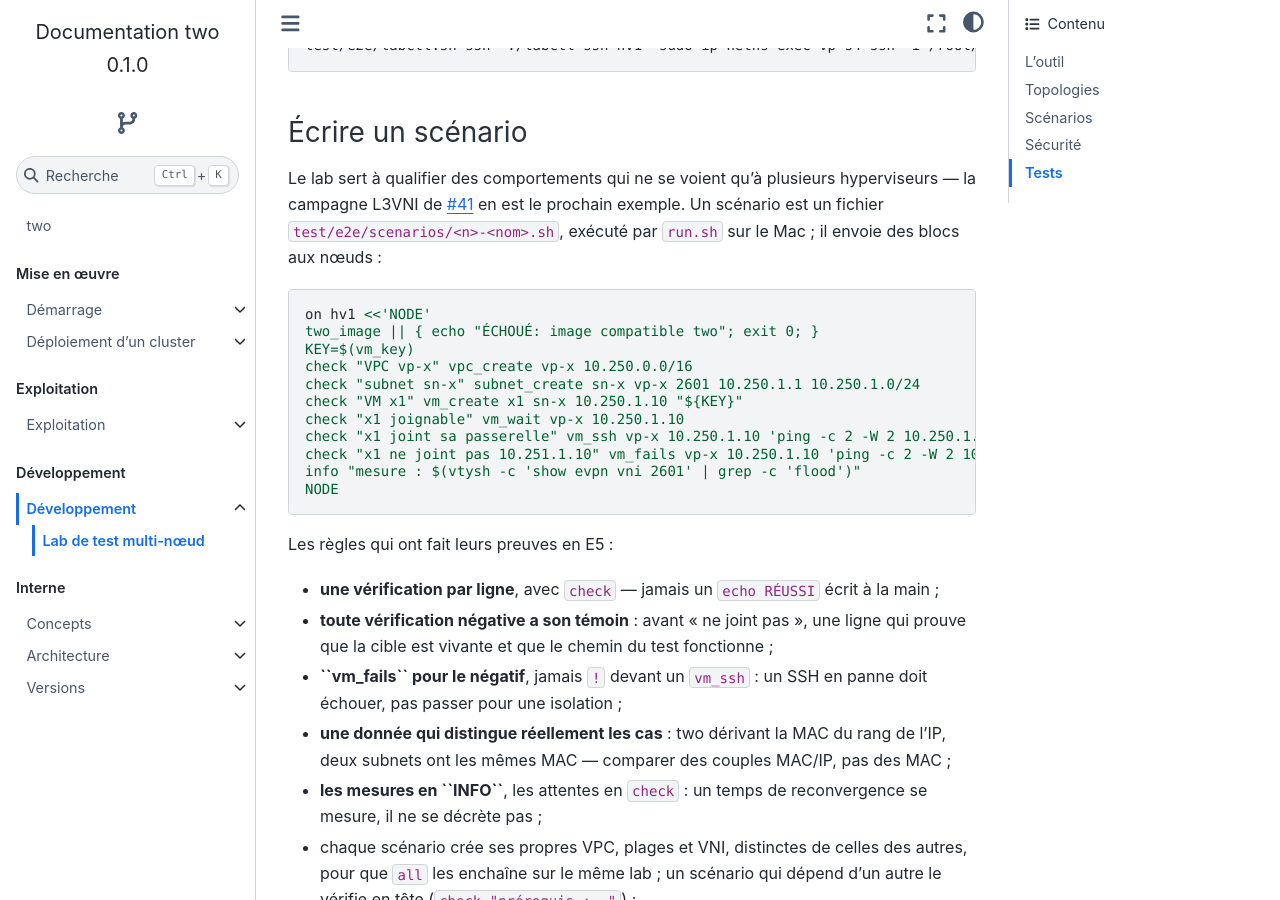
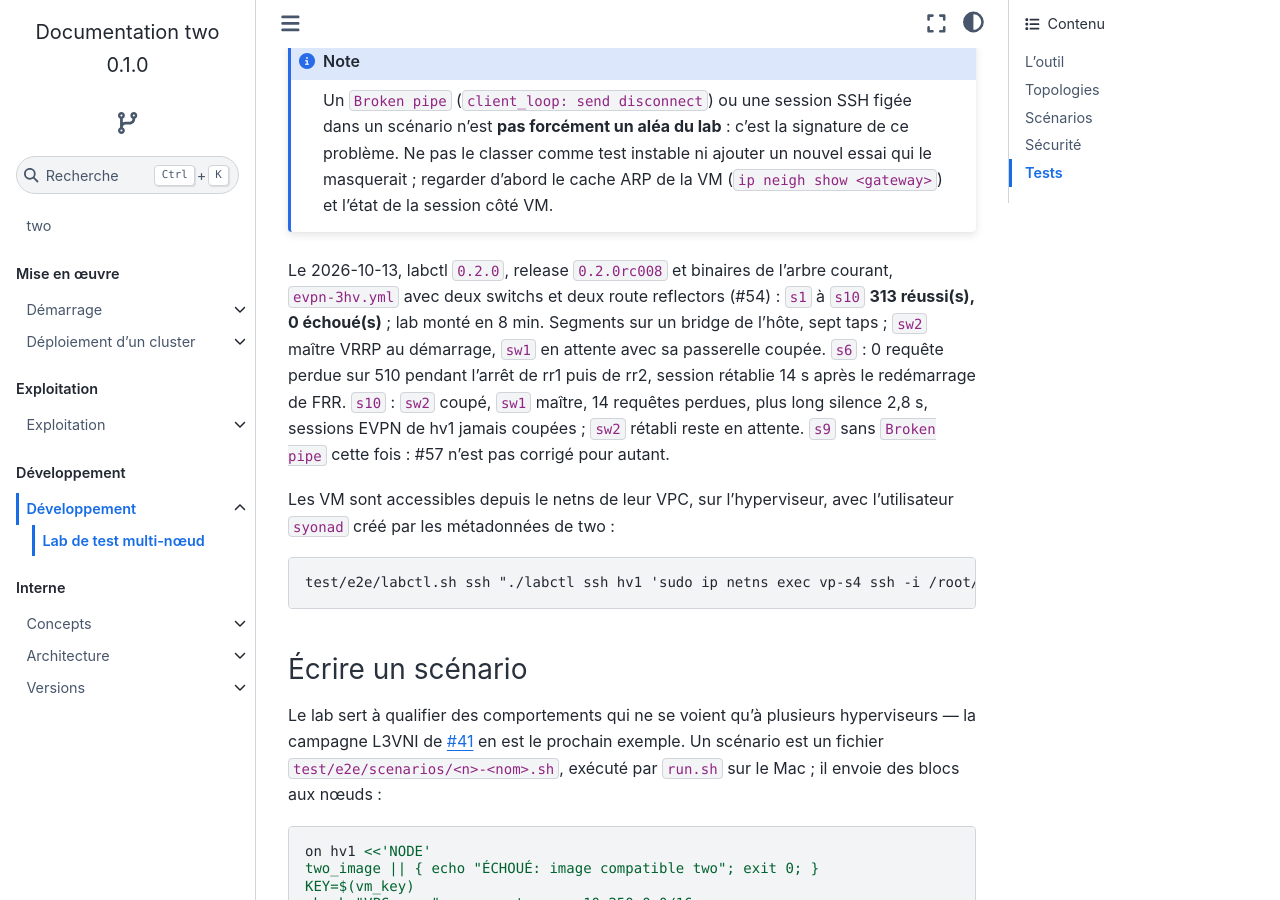
Before and after one commit to GnomeZworc/two-mirror, a Sphinx documentation site: the page built from docs/developpement/lab.rst, in a window 1280 px wide and 900 px high, scrolled down 9930 px. Built offline with Sphinx 7.4.7 and the Sphinx Book theme 1.1.4, drawn with Linux system fonts in a browser that asks for light colours; some of the changed text lies outside the part shown.

Commit message:
f-54: lab: s10, perte du switch maître VRRP pendant un trafic vers les route reflectors #54
Signed-off-by: GnomeZworc <nicolas.boufidjeline@g3e.fr>

```diff
--- a/docs/developpement/lab.rst
+++ b/docs/developpement/lab.rst
@@ -267,6 +267,14 @@
        non, même hôte ou non) ; chaque VM voit la MAC de gateway de son propre hôte ; aucune MAC en
        double sur les quatre VNI
      - hv2, hv3, rr1
+   * - ``s10-switch-loss``
+     - un seul switch maître VRRP de la passerelle (lu par ``show vrrp``, pas supposé) ; interface
+       ``underlay`` du maître coupée pendant un ping continu de hv1 vers la loopback de rr1 :
+       l'autre switch devient maître, les sessions EVPN de hv1 **ne tombent pas** (compteur
+       ``dropped`` inchangé), le trafic reprend (au moins 45 réponses sur 50 à 20 s), plus long
+       silence sous 5 s ; interface rétablie : ses sessions eBGP reviennent et il **reste en
+       attente**, sans reprendre la passerelle (#54)
+     - hv1, sw1, sw2
 
 ``s6`` réutilise les VM de ``s4`` : le lancer après.
 
@@ -374,6 +382,15 @@
    comme test instable ni ajouter un nouvel essai qui le masquerait ; regarder d'abord le cache ARP
    de la VM (``ip neigh show <gateway>``) et l'état de la session côté VM.
 
+Le 2026-10-13, labctl ``0.2.0``, release ``0.2.0rc008`` et binaires de l'arbre courant,
+``evpn-3hv.yml`` avec deux switchs et deux route reflectors (#54) : ``s1`` à ``s10`` **313
+réussi(s), 0 échoué(s)** ; lab monté en 8 min. Segments sur un bridge de l'hôte, sept taps ;
+``sw2`` maître VRRP au démarrage, ``sw1`` en attente avec sa passerelle coupée. ``s6`` : 0
+requête perdue sur 510 pendant l'arrêt de rr1 puis de rr2, session rétablie 14 s après le
+redémarrage de FRR. ``s10`` : ``sw2`` coupé, ``sw1`` maître, 14 requêtes perdues, plus long
+silence 2,8 s, sessions EVPN de hv1 jamais coupées ; ``sw2`` rétabli reste en attente.
+``s9`` sans ``Broken pipe`` cette fois : #57 n'est pas corrigé pour autant.
+
 Les VM sont accessibles depuis le netns de leur VPC, sur l'hyperviseur, avec l'utilisateur
 ``syonad`` créé par les métadonnées de two :
 
```
Also changed, not shown: 1 other file.
